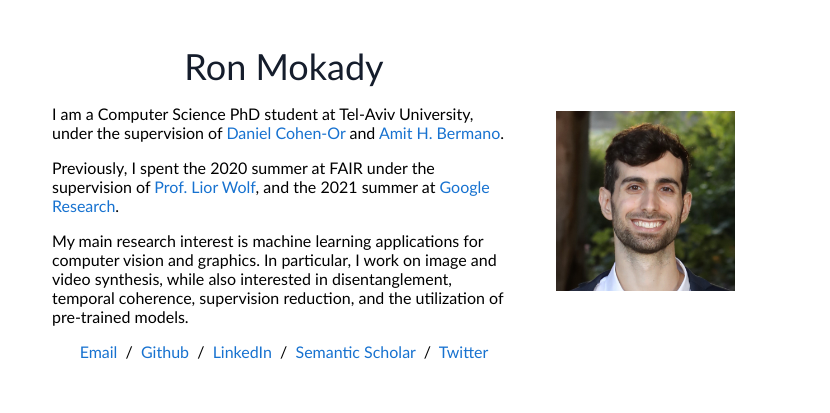
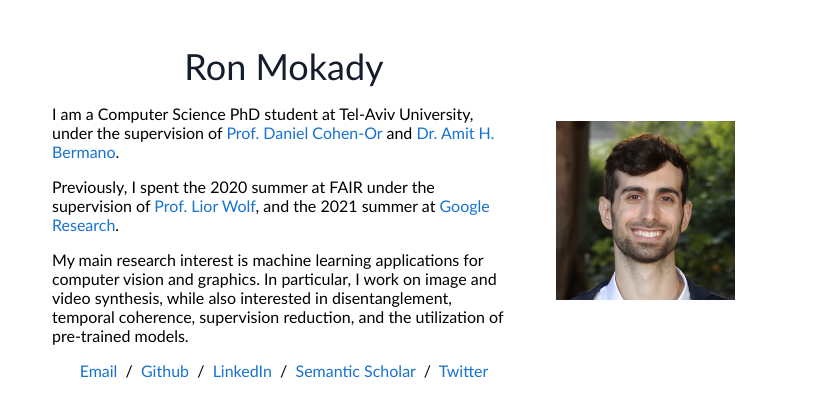
Before and after one commit to rmokady/rmokady.github.io, a plain HTML site: page index.html in a window 1280 px wide. Shown: the top 413 px of the page, without its empty margins (208-1038 px from the left). Drawn offline with Linux system fonts and the light colour scheme.

Commit message:
Update index.html

```diff
--- a/index.html
+++ b/index.html
@@ -30,7 +30,7 @@
                 <name>Ron Mokady</name>
               </p>
               <p>I am a Computer Science PhD student at Tel-Aviv University,
-                  under the supervision of <a href="https://www.cs.tau.ac.il/~dcor/index.html" target="\_blank">Daniel Cohen-Or</a> and <a href="https://www.cs.tau.ac.il/~amberman/" target="\_blank">Amit H. Bermano</a>.
+                  under the supervision of <a href="https://www.cs.tau.ac.il/~dcor/index.html" target="\_blank">Prof. Daniel Cohen-Or</a> and <a href="https://www.cs.tau.ac.il/~amberman/" target="\_blank">Dr. Amit H. Bermano</a>.
               </p>
               <p>
               Previously, I spent the 2020 summer at FAIR under the supervision of
```
